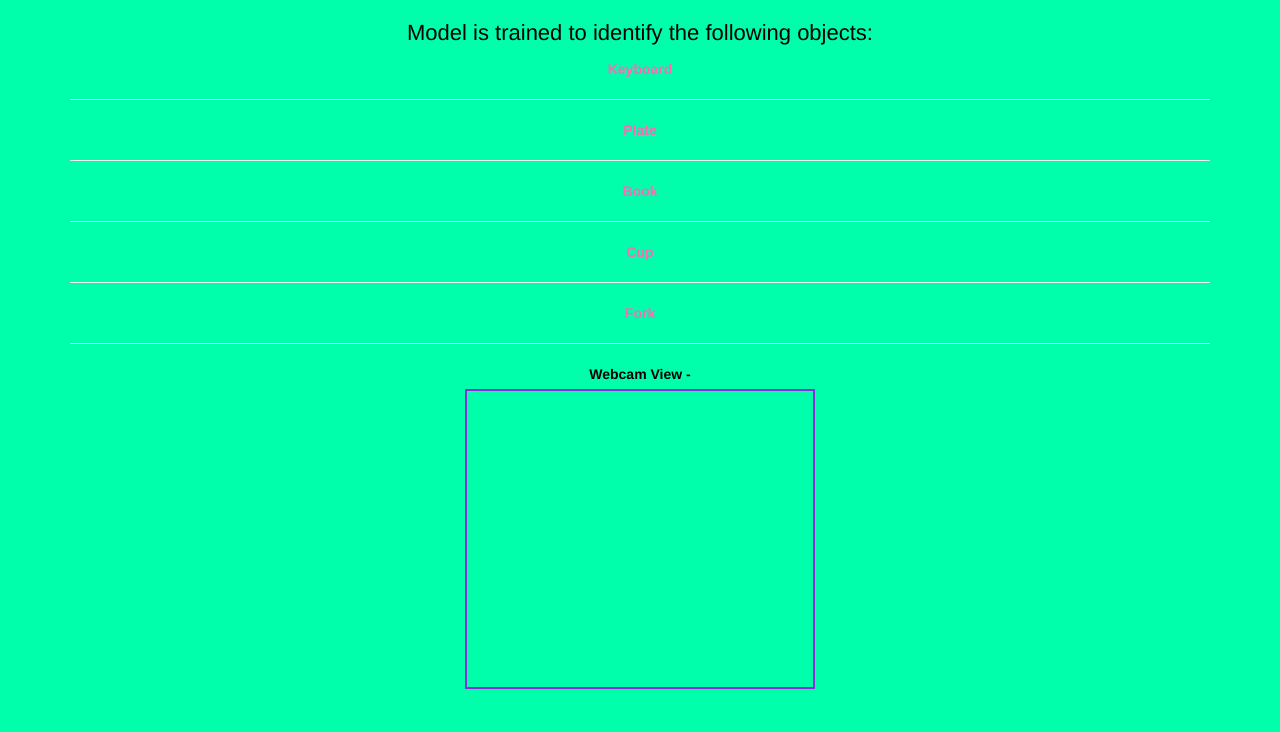
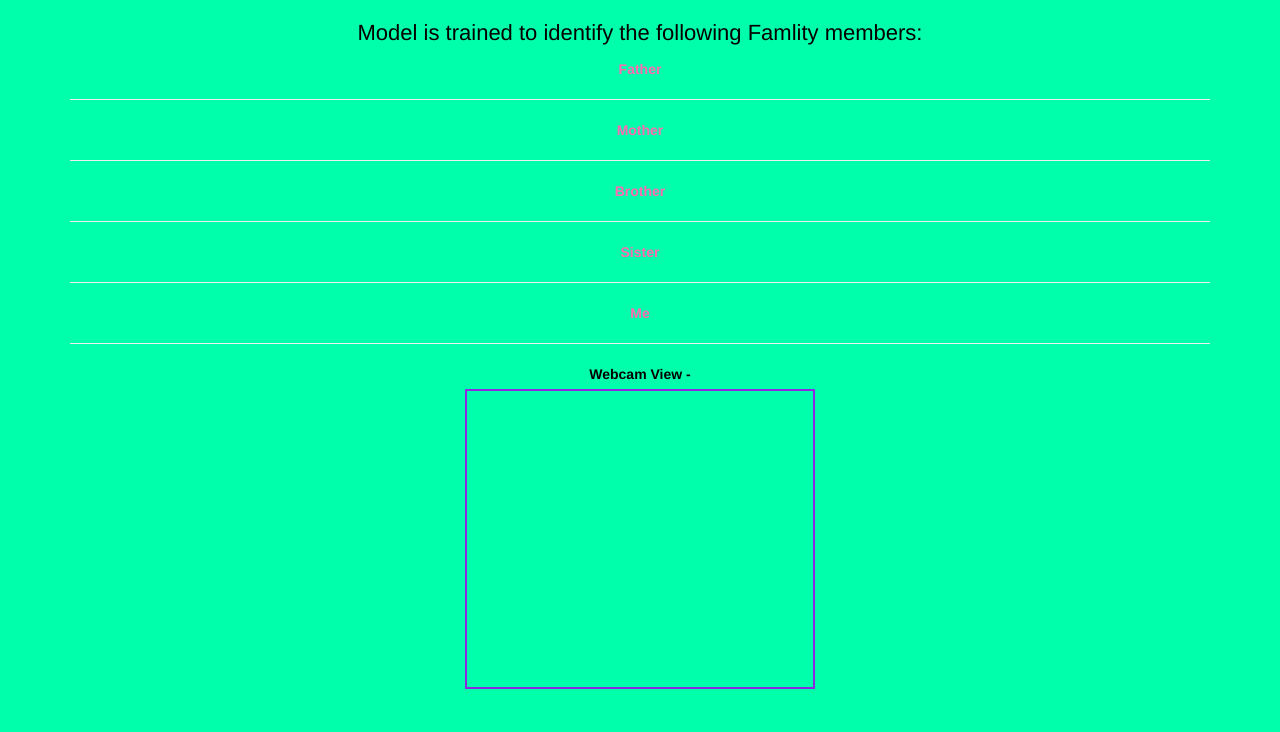
Before and after one commit to JackCookieMonster/103-104-105, a plain HTML site: page index.html in a window 1280 px wide. Shown: the part 68-800 px from the top of the page. Drawn offline with nearby package versions, Linux system fonts and the light colour scheme; a script that the page names is missing.

Commit message:
Add files via upload

```diff
--- a/index.html
+++ b/index.html
@@ -23,17 +23,17 @@
 
       <br><br>
 
-      <p style="font-size: 22px;">Model is trained to identify the following objects: </p>
+      <p style="font-size: 22px;">Model is trained to identify the following Famlity members: </p>
       <b class="name_of_object">
-        Keyboard
+       Father
         <hr>
-        Plate
+        Mother
         <hr>
-        Book
+         Brother
         <hr>
-        Cup
+        Sister
         <hr>
-        Fork
+        Me
         <hr>
       </b>
 
```
